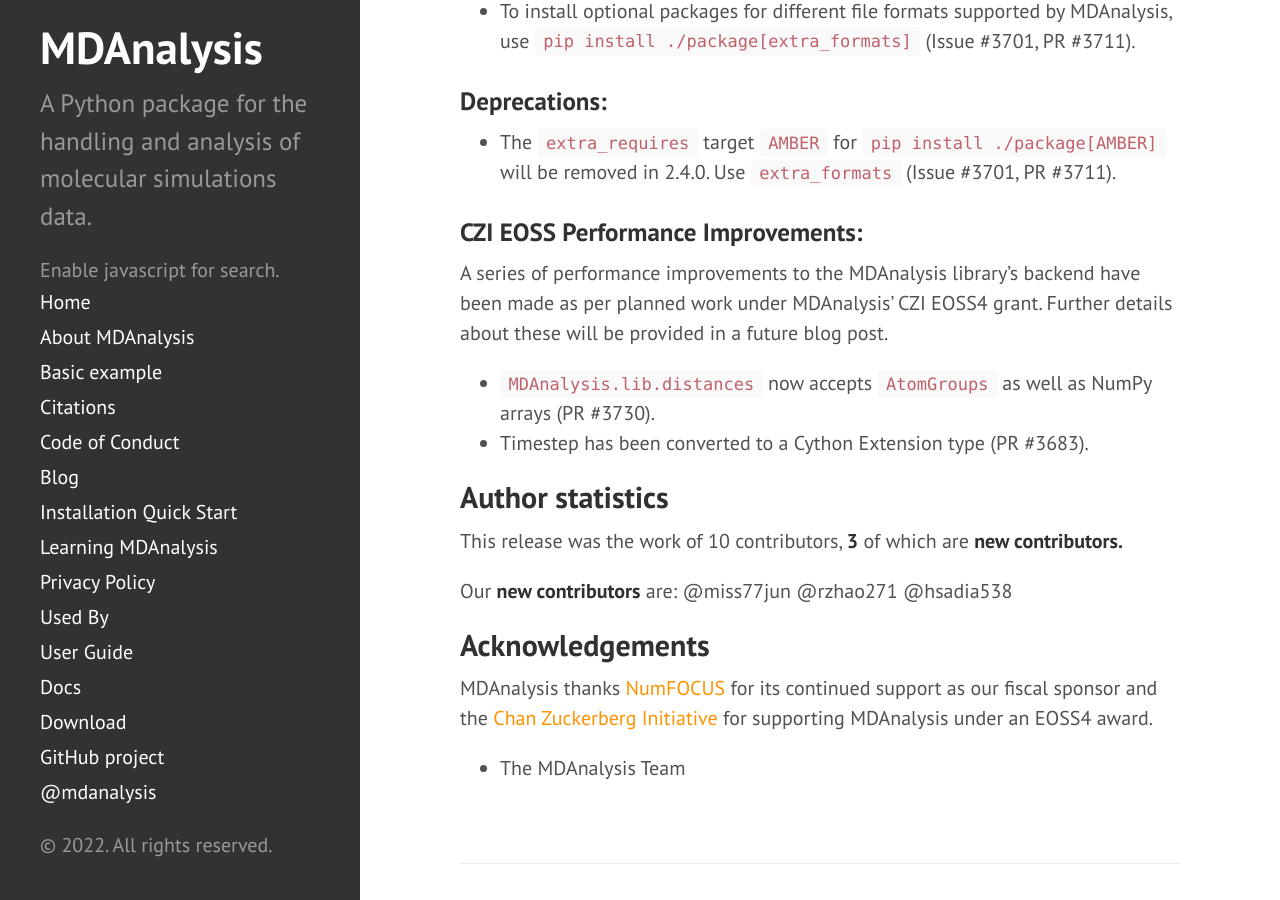
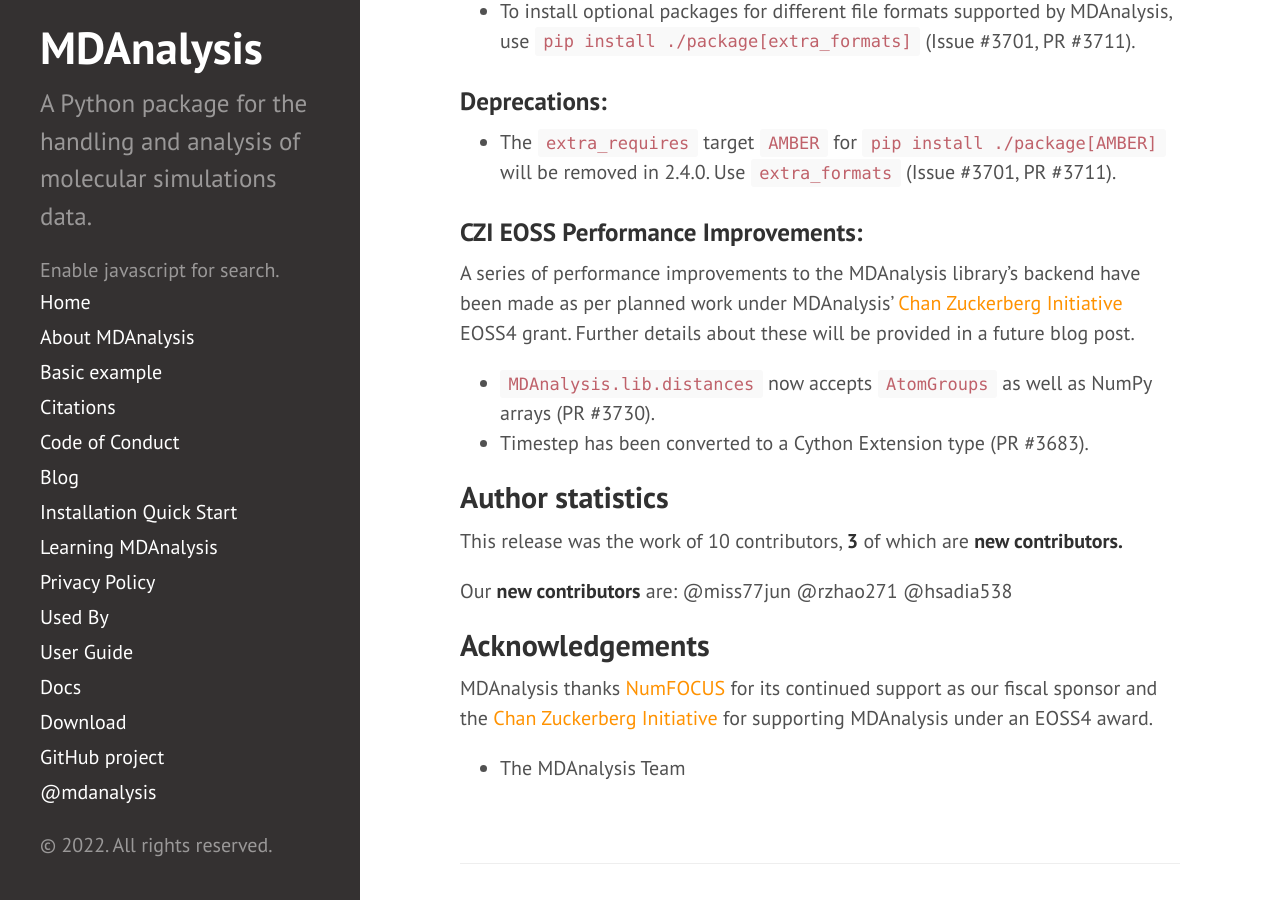
Before and after one commit to MDAnalysis/MDAnalysis.github.io, a Jekyll site: the page built from _posts/2022-08-31-release-2.3.0.md, in a window 1280 px wide and 900 px high, scrolled down 1528 px. Built offline with Jekyll 4.4.1, drawn with Linux system fonts in a browser that asks for light colours; comment, search, counter and statistics services are not loaded.

Commit message:
update link

```diff
--- a/_posts/2022-08-31-release-2.3.0.md
+++ b/_posts/2022-08-31-release-2.3.0.md
@@ -56,7 +56,7 @@ For a full list of changes, bugfixes and deprecations see the [CHANGELOG][].
 
 ### CZI EOSS Performance Improvements:
 
-A series of performance improvements to the MDAnalysis library's backend have been made as per planned work under MDAnalysis' CZI EOSS4 grant. Further details about these will be provided in a future blog post.
+A series of performance improvements to the MDAnalysis library's backend have been made as per planned work under MDAnalysis' [Chan Zuckerberg Initiative][] EOSS4 grant. Further details about these will be provided in a future blog post.
 
   - `MDAnalysis.lib.distances` now accepts `AtomGroups` as well as NumPy arrays (PR #3730).
   - Timestep has been converted to a Cython Extension type (PR #3683).
```
